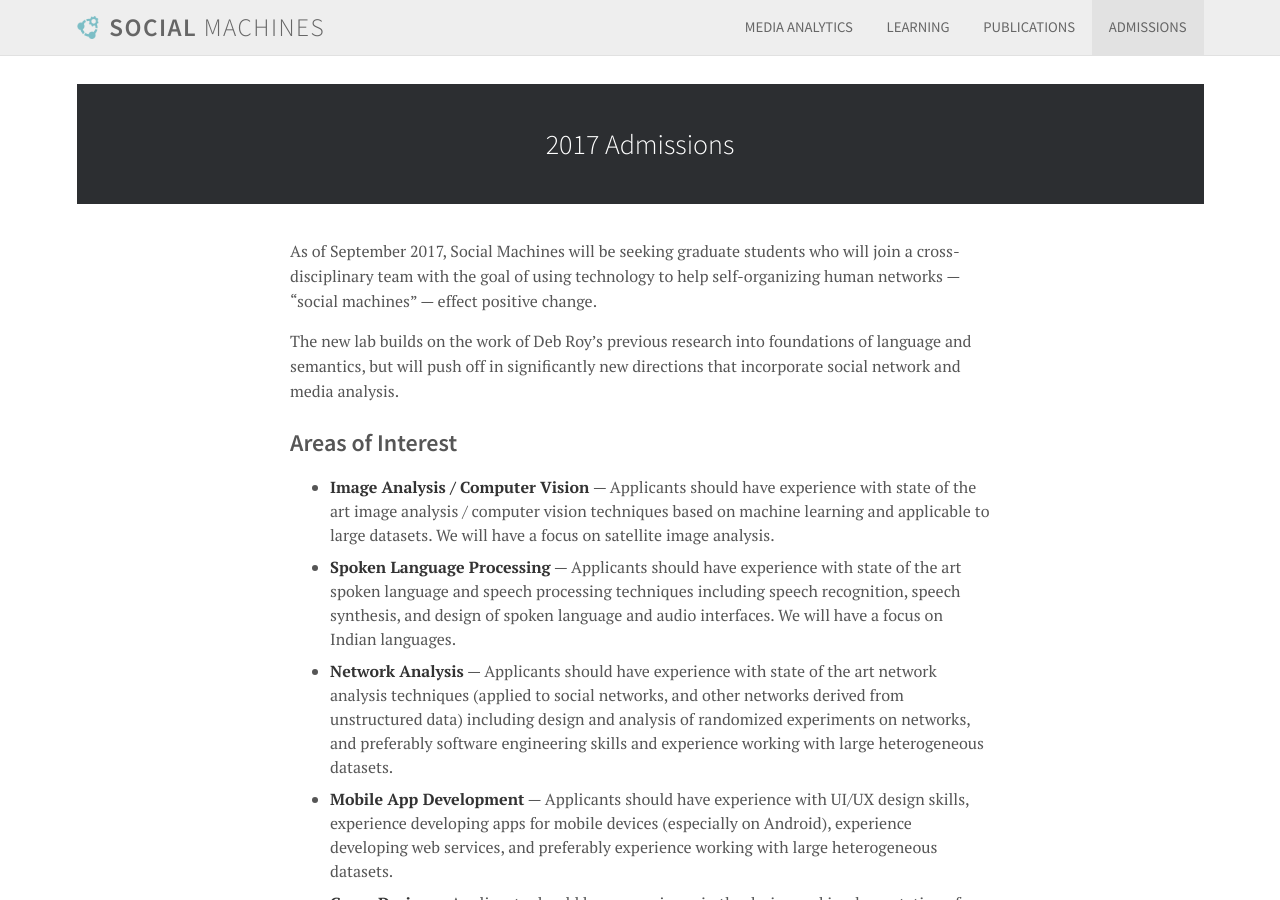
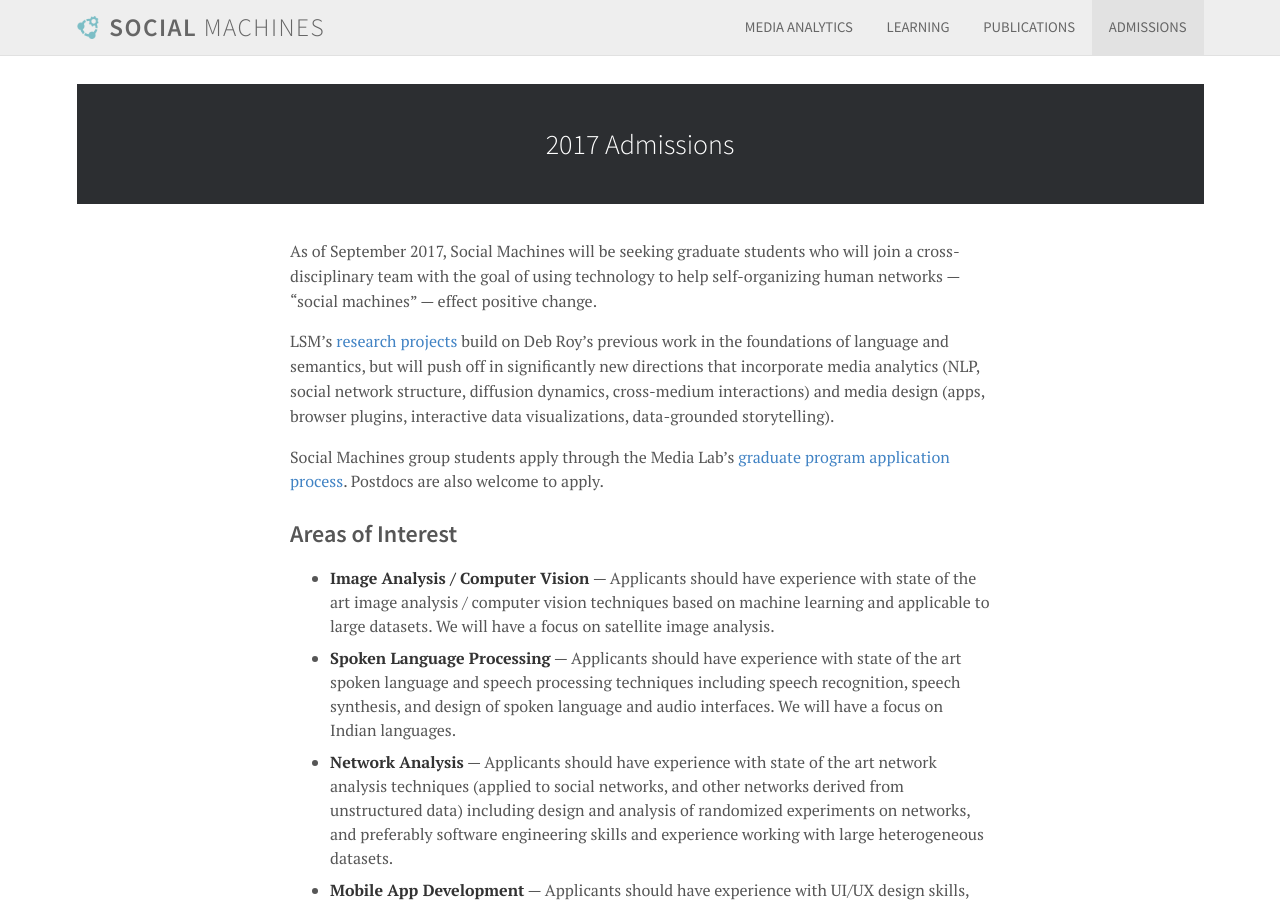
Before and after one commit to mit-ccc/social-machines.github.io, a Jekyll site: the page built from admissions.md, in a window 1280 px wide and 900 px high. Built offline with Jekyll 4.4.1, drawn with Linux system fonts in a browser that asks for light colours; nearby versions of some CDN libraries; a script that is not in the unit is left out.

Commit message:
Update admissions copy

```diff
--- a/admissions.md
+++ b/admissions.md
@@ -6,7 +6,9 @@ description: Admissions for the Laboratory for Social Machines at the MIT Media
 
 As of September 2017, Social Machines will be seeking graduate students who will join a cross-disciplinary team with the goal of using technology to help self-organizing human networks — “social machines” — effect positive change.
 
-The new lab builds on the work of Deb Roy’s previous research into foundations of language and semantics, but will push off in significantly new directions that incorporate social network and media analysis.
+LSM’s [research projects](/media-analytics/projects) build on Deb Roy’s previous work in the foundations of language and semantics, but will push off in significantly new directions that incorporate media analytics (NLP, social network structure, diffusion dynamics, cross-medium interactions) and media design (apps, browser plugins, interactive data visualizations, data-grounded storytelling).
+
+Social Machines group students apply through the Media Lab’s [graduate program application process](http://www.media.mit.edu/admissions/how-to-apply). Postdocs are also welcome to apply.
 
 ## Areas of Interest
 
```
